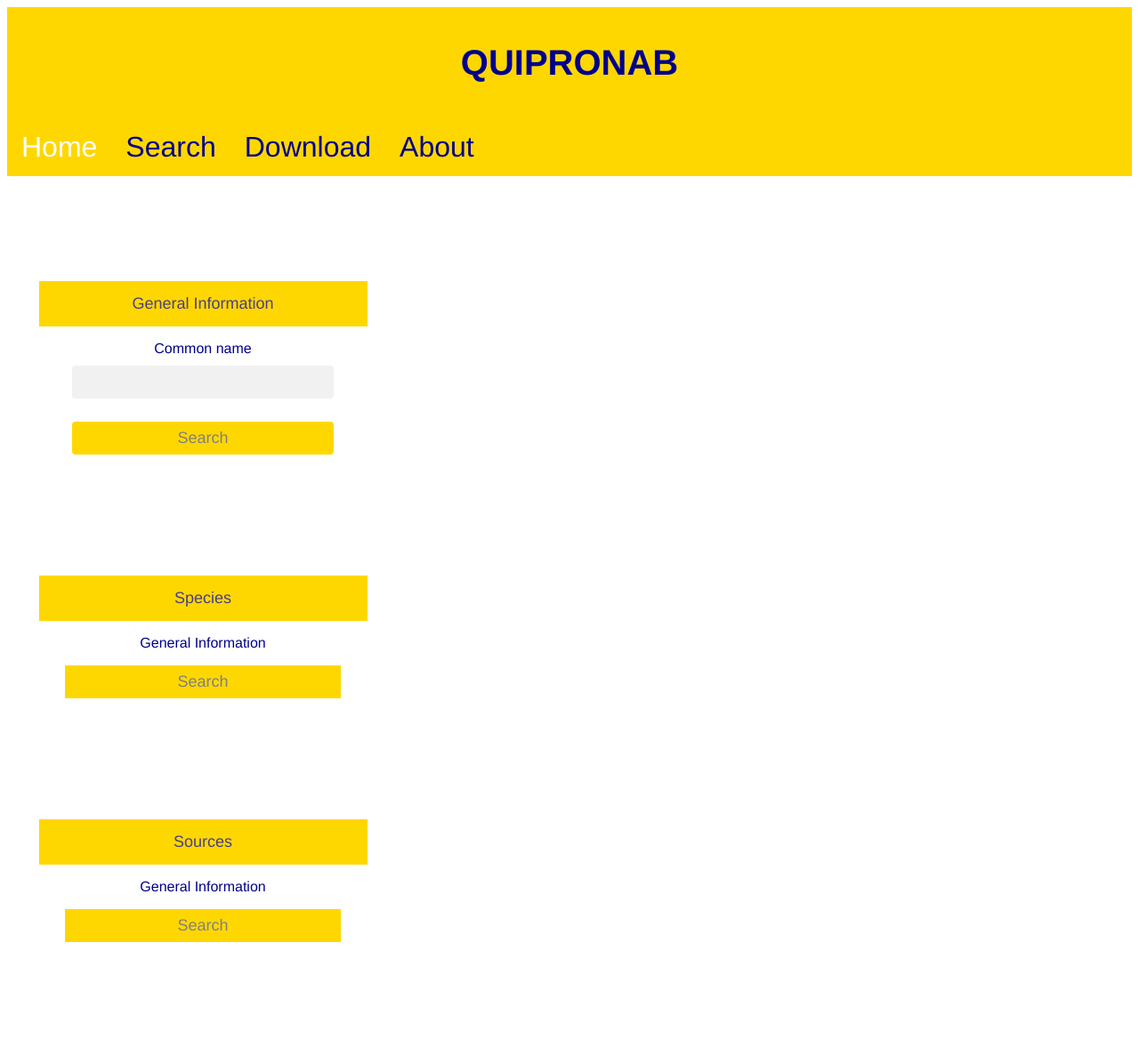
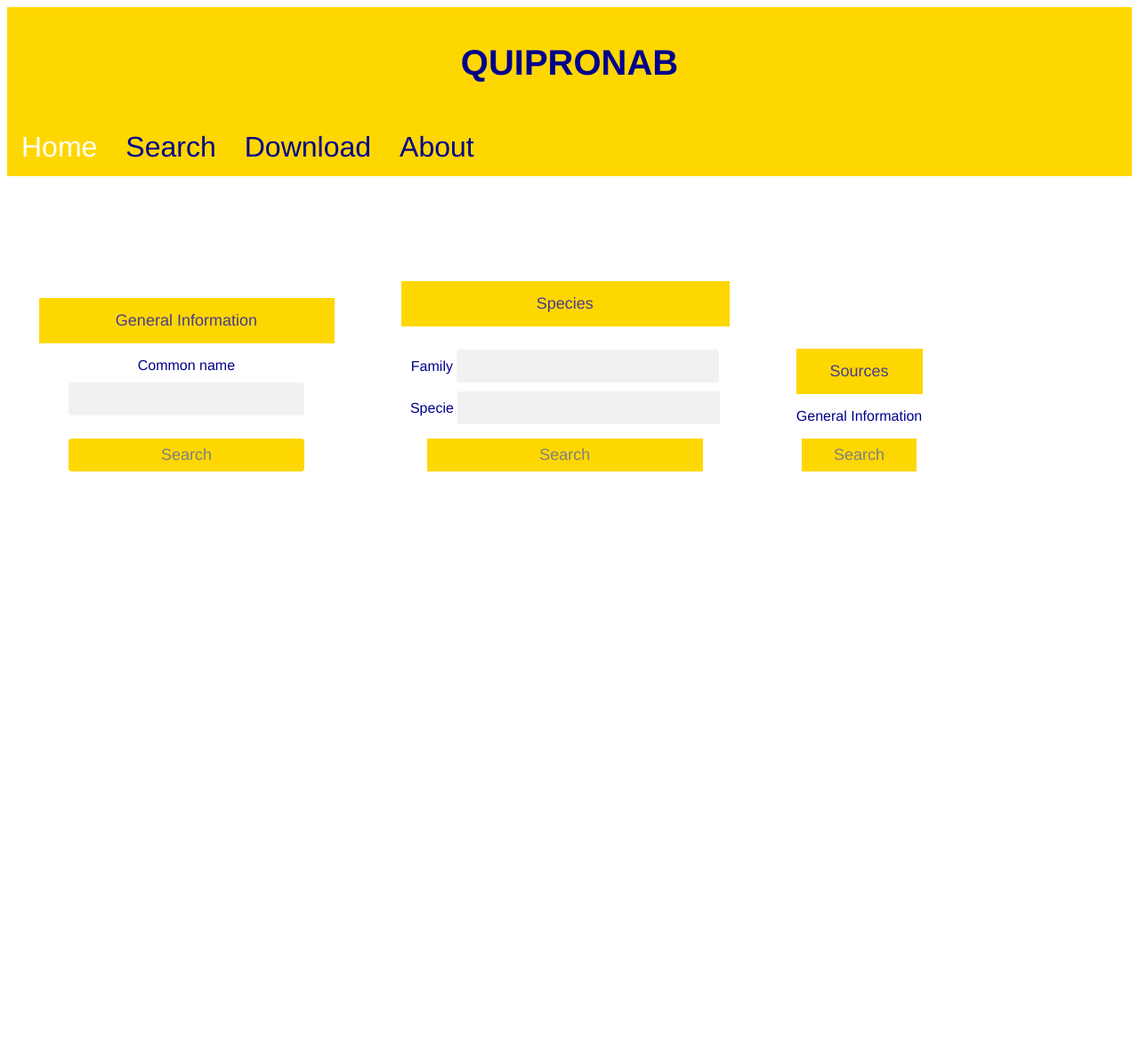
Before and after one commit to BarbaraDiazE/backEnd_Quipronab, a Django app: page / in a window 1280 px wide. Shown: the whole page at 89% size. After the commit the page ends 530 px from the top, so only its background shows below. Run offline with Django 3.2, Linux system fonts and the light colour scheme.

Commit message:
specie form

```diff
--- a/Database/forms.py
+++ b/Database/forms.py
@@ -1,7 +1,8 @@
 from django import forms
 from Database.models import GeneralInformation
+
 
 class GeneralInformationForm(forms.ModelForm):
     class Meta:
         model = GeneralInformation
-        fields = ('common_name',)
+        fields = ("common_name", "family", "specie")
--- a/Database/models.py
+++ b/Database/models.py
@@ -4,30 +4,40 @@ from django import forms
 from django.db import models
 from django.db.utils import DataError
 
+
 class NaturalProducts(models.Model):
-    ID          = models.CharField(max_length=500, primary_key=True)
-    family      = models.CharField(max_length = 500, null = False)
-    specie_1    = models.CharField( max_length = 500, null = False)
-    specie_2    = models.CharField( max_length = 500, null = False)
-    specie_3    = models.CharField( max_length = 500, null = False)
-    specie_4    = models.CharField( max_length = 500, null = False)
-    specie_5    = models.CharField( max_length = 500, null = False)
-    common_name = models.CharField( max_length = 500, null = False)
-    smiles      = models.CharField( max_length = 500, null = False)
-    act_1       = models.CharField( max_length = 500, null = False)
-    act_2       = models.CharField( max_length = 500, null = False)
-    act_3       = models.CharField( max_length = 500, null = False)
-    act_4       = models.CharField( max_length = 500, null = False)
-    act_5       = models.CharField( max_length = 500, null = False)
-    act_6       = models.CharField( max_length = 500, null = False)
-    act_7       = models.CharField( max_length = 500, null = False)
-    source      = models.CharField( max_length = 500, null = False)
-    autors      = models.CharField( max_length = 500, null = False)
+    ID = models.CharField(max_length=500, primary_key=True)
+    family = models.CharField(max_length=500, null=False)
+    specie_1 = models.CharField(max_length=500, null=False)
+    specie_2 = models.CharField(max_length=500, null=False)
+    specie_3 = models.CharField(max_length=500, null=False)
+    specie_4 = models.CharField(max_length=500, null=False)
+    specie_5 = models.CharField(max_length=500, null=False)
+    common_name = models.CharField(max_length=500, null=False)
+    smiles = models.CharField(max_length=500, null=False)
+    act_1 = models.CharField(max_length=500, null=False)
+    act_2 = models.CharField(max_length=500, null=False)
+    act_3 = models.CharField(max_length=500, null=False)
+    act_4 = models.CharField(max_length=500, null=False)
+    act_5 = models.CharField(max_length=500, null=False)
+    act_6 = models.CharField(max_length=500, null=False)
+    act_7 = models.CharField(max_length=500, null=False)
+    source = models.CharField(max_length=500, null=False)
+    autors = models.CharField(max_length=500, null=False)
 
 
 @classmethod
 def clean_table(cls):
     cls.objects.all().delete()
 
+
 class GeneralInformation(models.Model):
-    common_name = models.CharField(max_length=500, verbose_name="common name", help_text='name'  )
+    common_name = models.CharField(
+        max_length=500, verbose_name="common name", help_text="name", blank=True
+    )
+    family = models.CharField(
+        max_length=500, verbose_name="family", help_text="family", blank=True
+    )
+    specie = models.CharField(
+        max_length=500, verbose_name="specie", help_text="specie", blank=True
+    )
--- a/Database/views.py
+++ b/Database/views.py
@@ -47,18 +47,33 @@ class ServerViews(APIView):
                     "autors",
                 )
             )
-            print("result", result[0])
             ids = list(result[0].keys())
             search_values = list()
             for i in ids:
                 search_values.append(result[0][i])
-            print(search_values)
-            print(type(ids), type(search_values))
-            d = np.array([ids, search_values])
+            index_columns = [
+                "ID",
+                "Family",
+                "Specie-1",
+                "Specie-2",
+                "Specie-3",
+                "Specie-4",
+                "Specie-5",
+                "Common name",
+                "SMILES",
+                "ACT-1",
+                "ACT-2",
+                "ACT-3",
+                "ACT-4",
+                "ACT-5",
+                "ACT-6",
+                "ACT-7",
+                "Source",
+                "Autors",
+            ]
+            d = np.array([search_values])
             d = np.transpose(d)
-            data = pd.DataFrame(data=d)
-            # columns = ["ID","Family","Specie-1","Specie-2","Specie-3","Specie-4","Specie-5","Common name","SMILES","ACT-1","ACT-2","ACT-3","ACT-4","ACT-5","ACT-6","ACT-7","Source","Autors"]
-            # print(data.columns)
+            data = pd.DataFrame(data=d, index=index_columns, columns=[" "])
             data = data.to_html()
             return render(request, "search_table.html", context={"data": data})
         return render(request, "home.html", context=form_dict)
--- a/static/css/homestyle.css
+++ b/static/css/homestyle.css
@@ -19,6 +19,7 @@ h2{
   /*transition: 0.3s;*/
   max-width: 400px;
   max-height: 600px;
+  display: inline-block;
   /*margin: auto;*/
   text-align: center;
   margin-top: 100px;
@@ -26,9 +27,6 @@ h2{
   margin-right: 20px;
   margin-left: 20px;
 }
-/*.card:hover {*/
-/*  box-shadow: 0 8px 16px 0 rgba(0,0,0,0.2);*/
-/*}*/
 .container {
   padding: 2px 16px;
 }
--- a/templates/home.html
+++ b/templates/home.html
@@ -29,7 +29,7 @@
                 </h2card>
                 {{ form.common_name}}
                 <p>
-                <input type="submit"class="buttonSearch" value="Search" />
+                    <input type="submit" class="buttonSearch" value="Search" />
                 </p>
             </div>
         </div>
@@ -39,7 +39,14 @@
                 <p>
                     <CardTop>Species</CardTop>
                 </p>
-            <h2card>General Information</h2card>
+                <h2card>
+                    {{ form.family.label}}
+                </h2card>
+                {{ form.family}}
+                <h2card>
+                    {{ form.specie.label}}
+                </h2card>
+                {{ form.specie}}
                 <p>
                     <div class="buttonSearch">Search</div>
                 </p>
```
Also changed, not shown: static/css/search_table.css (+16 -18 lines), templates/search_table.html (+10 -2 lines), Database/migrations/0003_auto_20200228_1830.py (added), db.sqlite3. Lines whose indentation alone changed are shown as unchanged.
